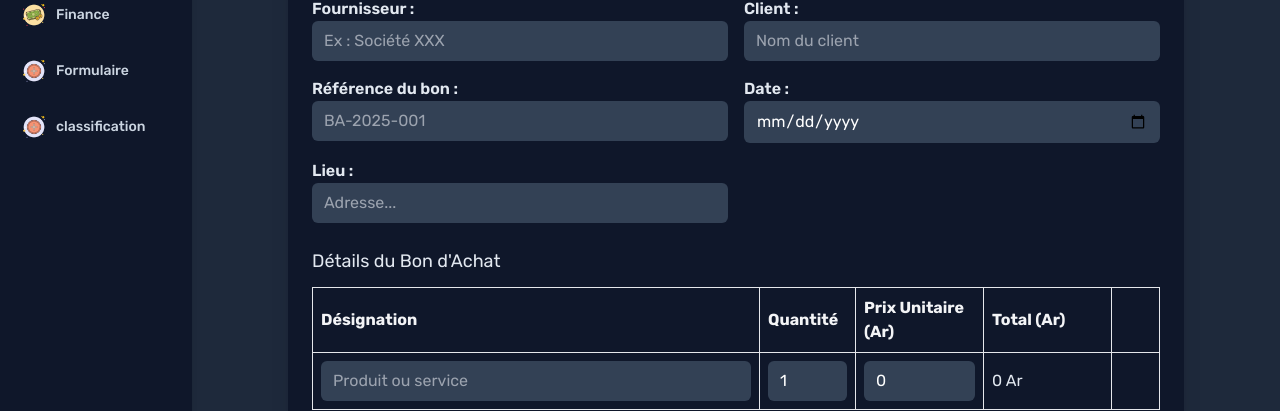
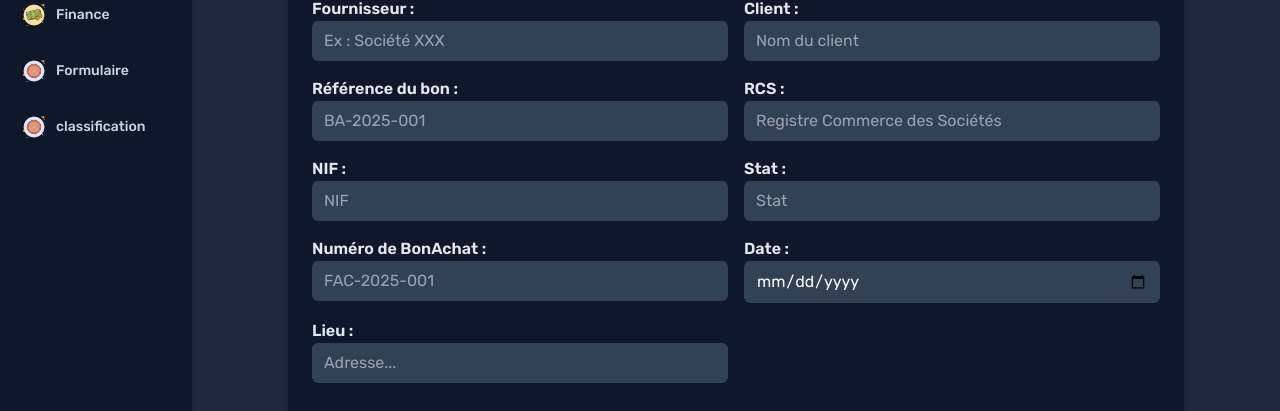
Before and after one commit to mahein-co/vulca-frontend, a React (Create React App) app: page /app/forms/achat in a window 1280 px wide. Shown: the part 186-597 px from the top of the page. Built offline with nearby package versions, Linux system fonts and the light colour scheme; no server answers.

Commit message:
Save Bon achat.

```diff
--- a/src/views/ocr/forms/BonAchatForm.jsx
+++ b/src/views/ocr/forms/BonAchatForm.jsx
@@ -1,6 +1,8 @@
 import { useEffect, useState } from "react";
 import { Plus, Trash2 } from "lucide-react";
 import BackToFormsPage from "../../../components/button/BackToFormsPage";
+import toast from "react-hot-toast";
+import { useSavePieceByFormularMutation } from "../../../states/ocr/ocrApiSlice";
 
 export default function BonAchatForm() {
   const [items, setItems] = useState([
@@ -9,6 +11,17 @@ export default function BonAchatForm() {
 
   // DATE TODAY: LIMIT DATE INPUT =================================
   const [today, setToday] = useState("");
+
+  // SAVE PIECE BON ACHAT =========================================
+  const [
+    actionSaveBonAchat,
+    {
+      isError: isErrorSaveBonAchat,
+      isLoading: isLoadingSaveBonAchat,
+      isSuccess: isSuccessSaveBonAchat,
+      error: errorSaveBonAchat,
+    },
+  ] = useSavePieceByFormularMutation() || [];
 
   const addItem = () => {
     setItems([...items, { designation: "", quantite: 1, prix: 0 }]);
@@ -29,12 +42,46 @@ export default function BonAchatForm() {
     0
   );
 
-  const handleSubmit = (e) => {
+  // HANDLE SUBMIT BON ACHAT ==========================================
+  const handleSubmitBonAchat = (e) => {
     e.preventDefault();
-    console.log("Bon d'achat soumis : ", {
-      items,
-    });
+    const data = {
+      piece_type: "Type bon d'achat",
+      description_json: {
+        fournisseur: e.target.fourinsseurAchat.value,
+        client: e.target.clientAchat.value,
+        reference_bon_achat: e.target.referenceAchat.value,
+        rcs: e.target.rcsBonAchat.value,
+        nif: e.target.nifBonAchat.value,
+        stat: e.target.statBonAchat.value,
+        num_bon_achat: e.target.bonAchatNum.value,
+        date: e.target.dateBonAchat.value,
+        address: e.target.address.value,
+        details: items,
+        totalGeneral,
+      },
+    };
+    actionSaveBonAchat(data);
   };
+
+  useEffect(() => {
+    if (isLoadingSaveBonAchat && !isSuccessSaveBonAchat) {
+      toast.loading("Enregistrement en cours...");
+      return;
+    }
+
+    if (!isLoadingSaveBonAchat && isSuccessSaveBonAchat) {
+      toast.dismiss();
+      toast.success("Enregistrement avec succès!");
+      return;
+    }
+
+    if (!isLoadingSaveBonAchat && isErrorSaveBonAchat) {
+      toast.dismiss();
+      toast.error("Error d'enregistrement!");
+      return;
+    }
+  }, [isLoadingSaveBonAchat, isSuccessSaveBonAchat, isErrorSaveBonAchat]);
 
   useEffect(() => {
     setToday(new Date().toISOString().split("T")[0]);
@@ -47,7 +94,7 @@ export default function BonAchatForm() {
         <h3 className="text-2xl text-center">Formulaire d'un Bon d'Achat</h3>
       </div>
 
-      <form onSubmit={handleSubmit} className="space-y-6">
+      <form onSubmit={handleSubmitBonAchat} className="space-y-6">
         {/* --- Informations générales --- */}
         <div className="grid grid-cols-1 md:grid-cols-2 gap-4">
           <div>
@@ -84,11 +131,71 @@ export default function BonAchatForm() {
           </div>
 
           <div>
-            <label className="font-semibold">Date :</label>
+            <label htmlFor="rcsBonAchat" className="font-semibold">
+              RCS :
+            </label>
             <input
-              type="date"
+              type="text"
+              required
+              id="rcsBonAchat"
+              name="rcsBonAchat"
+              className="w-full rounded-md text-white py-2 px-3 text-base font-normal bg-slate-700 outline-none"
+              placeholder="Registre Commerce des Sociétés"
+            />
+          </div>
+
+          <div>
+            <label htmlFor="nifBonAchat" className="font-semibold">
+              NIF :
+            </label>
+            <input
+              type="text"
+              required
+              id="nifBonAchat"
+              name="nifBonAchat"
+              className="w-full rounded-md text-white py-2 px-3 text-base font-normal bg-slate-700 outline-none"
+              placeholder="NIF"
+            />
+          </div>
+
+          <div>
+            <label htmlFor="statBonAchat" className="font-semibold">
+              Stat :
+            </label>
+            <input
+              type="text"
+              required
+              id="statBonAchat"
+              name="statBonAchat"
+              className="w-full rounded-md text-white py-2 px-3 text-base font-normal bg-slate-700 outline-none"
+              placeholder="Stat"
+            />
+          </div>
+
+          <div>
+            <label htmlFor="bonAchatNum" className="font-semibold">
+              Numéro de BonAchat :
+            </label>
+            <input
+              required
+              type="text"
+              name="bonAchatNum"
+              id="bonAchatNum"
+              className="w-full rounded-md text-white py-2 px-3 text-base font-normal bg-slate-700 outline-none"
+              placeholder="FAC-2025-001"
+            />
+          </div>
+
+          <div>
+            <label htmlFor="dateBonAchat" className="font-semibold">
+              Date :
+            </label>
+            <input
+              id="dateBonAchat"
               required
               max={today}
+              type="date"
+              name="dateBonAchat"
               className="w-full rounded-md text-white py-2 px-3 text-base font-normal bg-slate-700 outline-none"
             />
           </div>
@@ -98,6 +205,7 @@ export default function BonAchatForm() {
             <input
               type="text"
               required
+              name="address"
               className="w-full rounded-md text-white py-2 px-3 text-base font-normal bg-slate-700 outline-none"
               placeholder="Adresse..."
             />
--- a/src/views/ocr/forms/FactureForm.jsx
+++ b/src/views/ocr/forms/FactureForm.jsx
@@ -60,7 +60,7 @@ export default function FactureForm() {
   const handleSubmitFacture = (e) => {
     e.preventDefault();
     const data = {
-      piece_type: "Piece comptable de type facture",
+      piece_type: "Type facture",
       description_json: {
         address: e.target.address.value,
         date: e.target.dateFacture.value,
```
